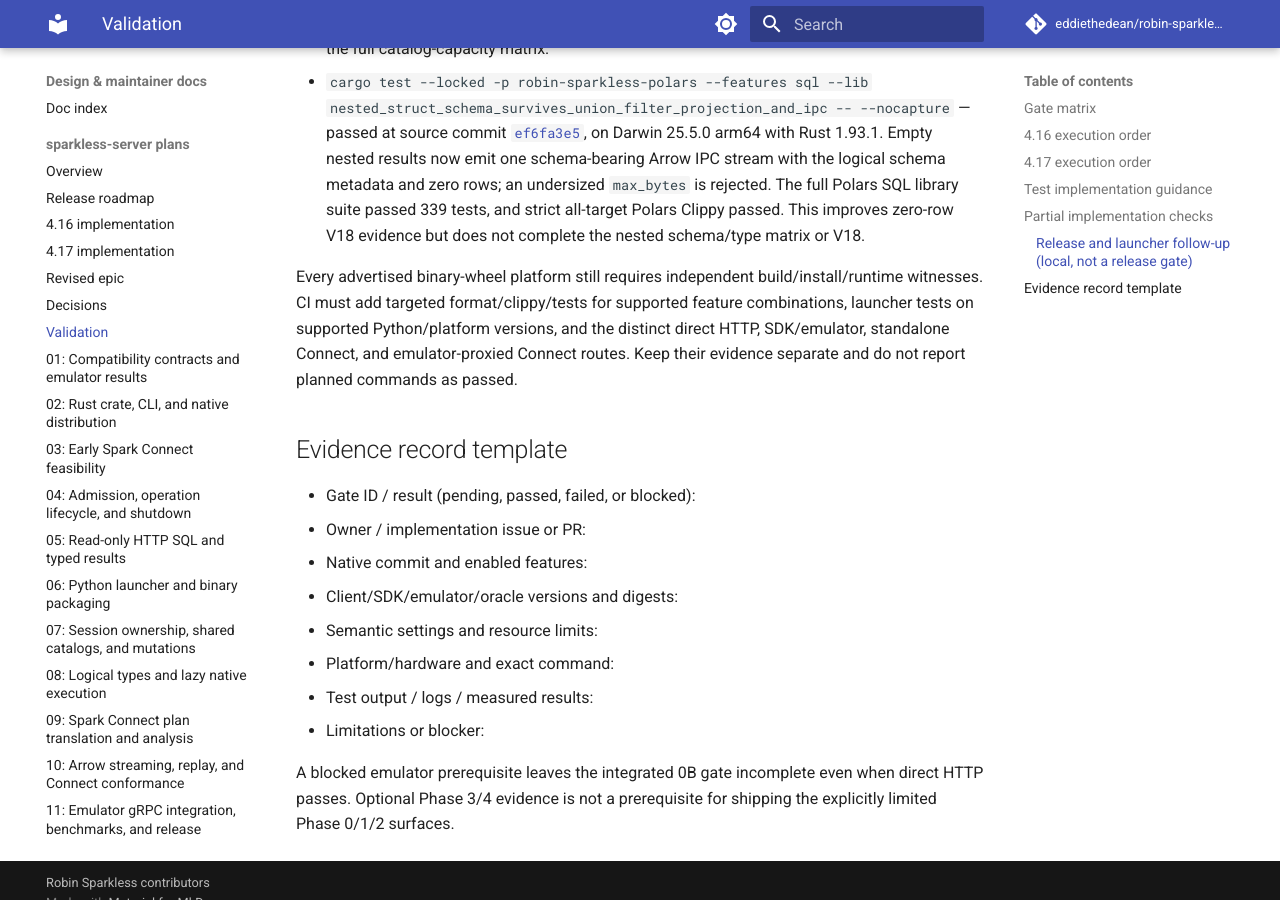
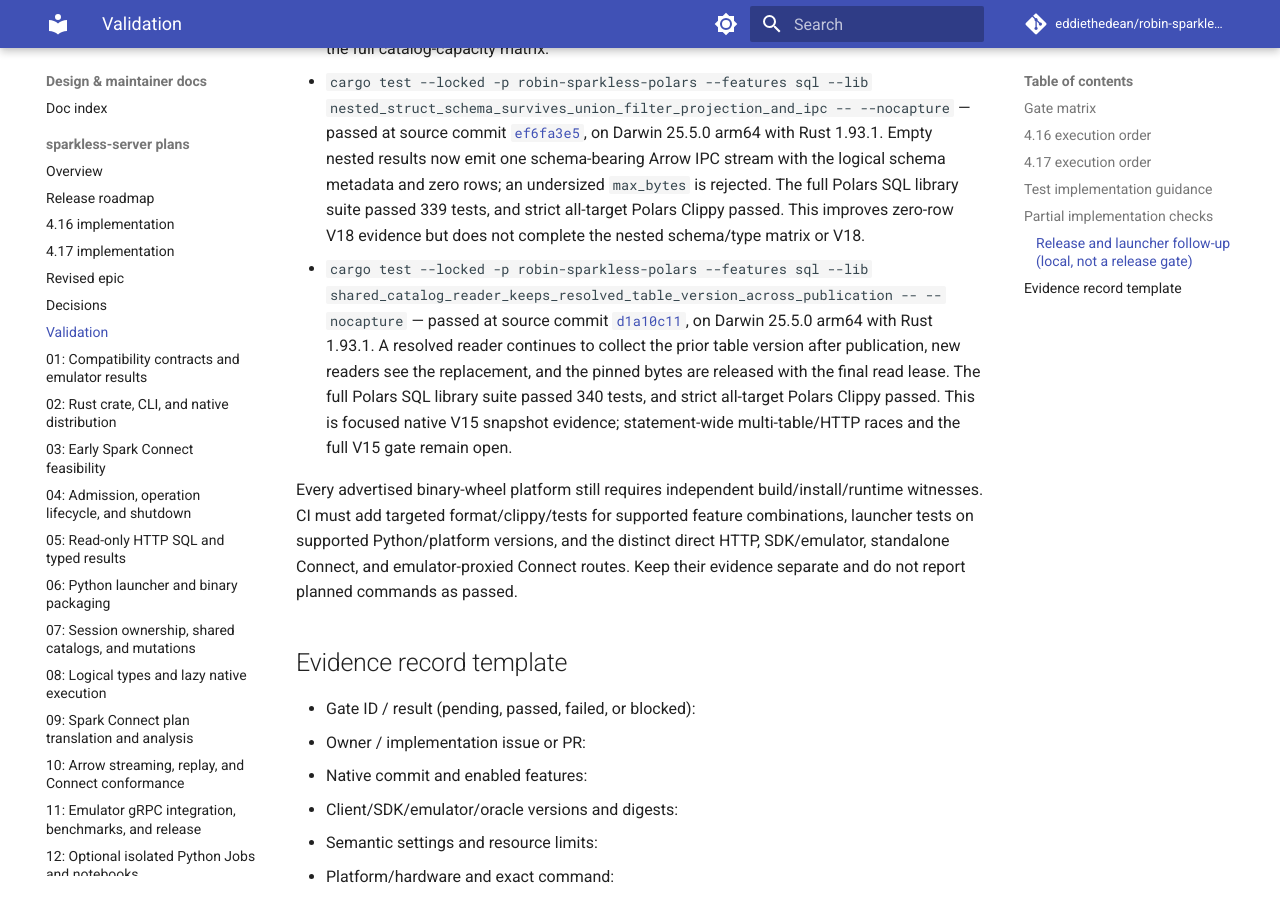
Before and after one commit to eddiethedean/robin-sparkless, an MkDocs documentation site: the page built from docs/plans/sparkless-server/VALIDATION.md, in a window 1280 px wide and 900 px high, scrolled down 14991 px. Built offline with MkDocs 1.6.1 and Material for MkDocs 9.7.7, drawn with Linux system fonts in a browser that asks for light colours; comment, search, counter and statistics services are not loaded.

Commit message:
Record shared catalog snapshot validation

```diff
--- a/docs/plans/sparkless-server/VALIDATION.md
+++ b/docs/plans/sparkless-server/VALIDATION.md
@@ -134,6 +134,7 @@ These are local component checks, not passing release gates. The current work ha
 - `cargo test --locked -p sparkless-server mutation_writer_queue_timeout_records_failure_without_effects -- --nocapture` — passed at source commit [`01738421`](https://github.com/eddiethedean/robin-sparkless/commit/01738421), on Darwin 25.5.0 arm64 with Rust 1.93.1. The HTTP witness holds the catalog mutation lane until the accepted operation's bounded queue expires, then verifies the response and retained `/operations/status` both report failure and the target database was never created. `cargo test --locked -p sparkless-server --lib` passed all 17 server library tests, and `cargo clippy --locked -p sparkless-server --all-features --all-targets -- -D warnings` passed. This is focused direct-HTTP V16 pre-commit evidence; staging cancellation, post-publication disconnect/deadline races, full capacity coverage, and the SDK/emulator gate remain open.
 - `cargo test --locked -p robin-sparkless-polars --features sql --lib shared_catalog_database_limit_includes_default_without_losing_last_slot -- --nocapture` — passed at source commit [`47aac2c8`](https://github.com/eddiethedean/robin-sparkless/commit/47aac2c8), on Darwin 25.5.0 arm64 with Rust 1.93.1. With a limit of two databases, the implicit `default` leaves one user-created slot; the next capacity check rejects another database. This is focused D08 boundary evidence, not the full catalog-capacity matrix.
 - `cargo test --locked -p robin-sparkless-polars --features sql --lib nested_struct_schema_survives_union_filter_projection_and_ipc -- --nocapture` — passed at source commit [`ef6fa3e5`](https://github.com/eddiethedean/robin-sparkless/commit/ef6fa3e5), on Darwin 25.5.0 arm64 with Rust 1.93.1. Empty nested results now emit one schema-bearing Arrow IPC stream with the logical schema metadata and zero rows; an undersized `max_bytes` is rejected. The full Polars SQL library suite passed 339 tests, and strict all-target Polars Clippy passed. This improves zero-row V18 evidence but does not complete the nested schema/type matrix or V18.
+- `cargo test --locked -p robin-sparkless-polars --features sql --lib shared_catalog_reader_keeps_resolved_table_version_across_publication -- --nocapture` — passed at source commit [`d1a10c11`](https://github.com/eddiethedean/robin-sparkless/commit/d1a10c11), on Darwin 25.5.0 arm64 with Rust 1.93.1. A resolved reader continues to collect the prior table version after publication, new readers see the replacement, and the pinned bytes are released with the final read lease. The full Polars SQL library suite passed 340 tests, and strict all-target Polars Clippy passed. This is focused native V15 snapshot evidence; statement-wide multi-table/HTTP races and the full V15 gate remain open.
 
 Every advertised binary-wheel platform still requires independent build/install/runtime witnesses. CI must add targeted format/clippy/tests for supported feature combinations, launcher tests on supported Python/platform versions, and the distinct direct HTTP, SDK/emulator, standalone Connect, and emulator-proxied Connect routes. Keep their evidence separate and do not report planned commands as passed.
 
```
